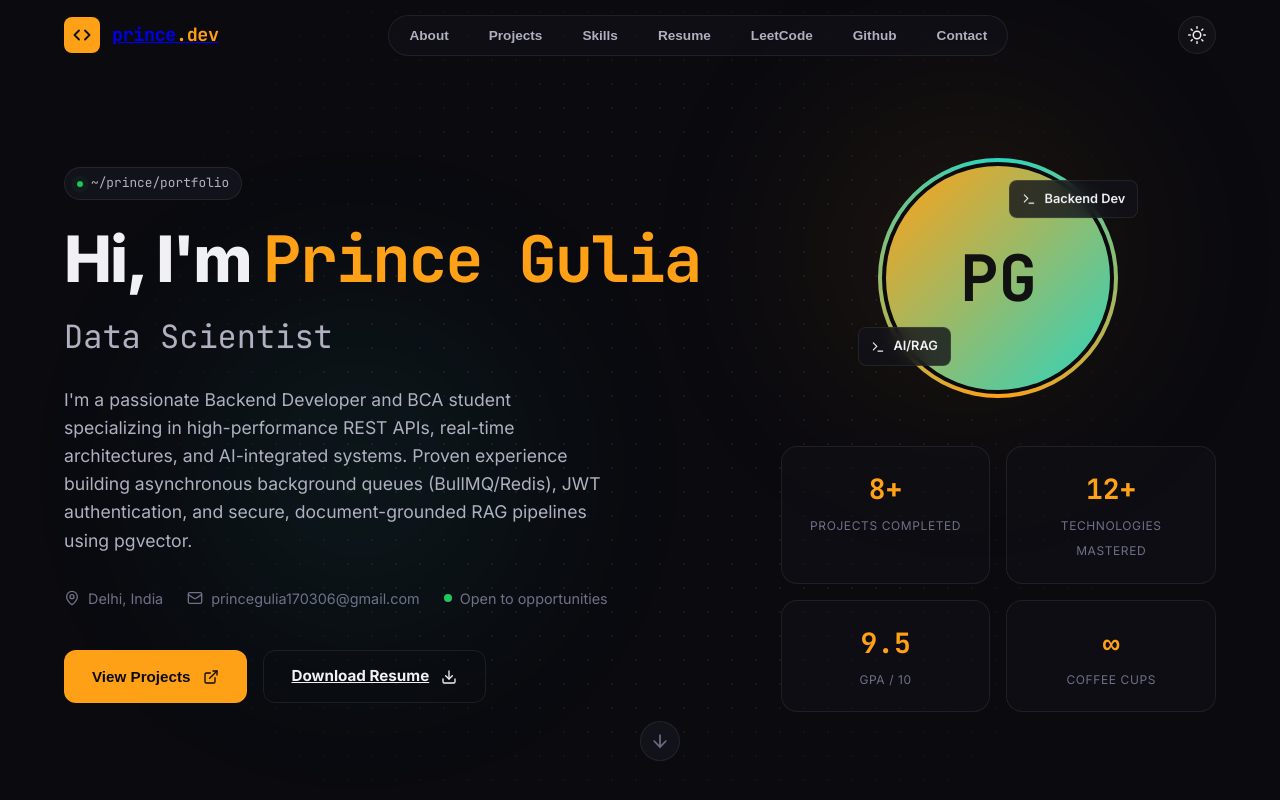
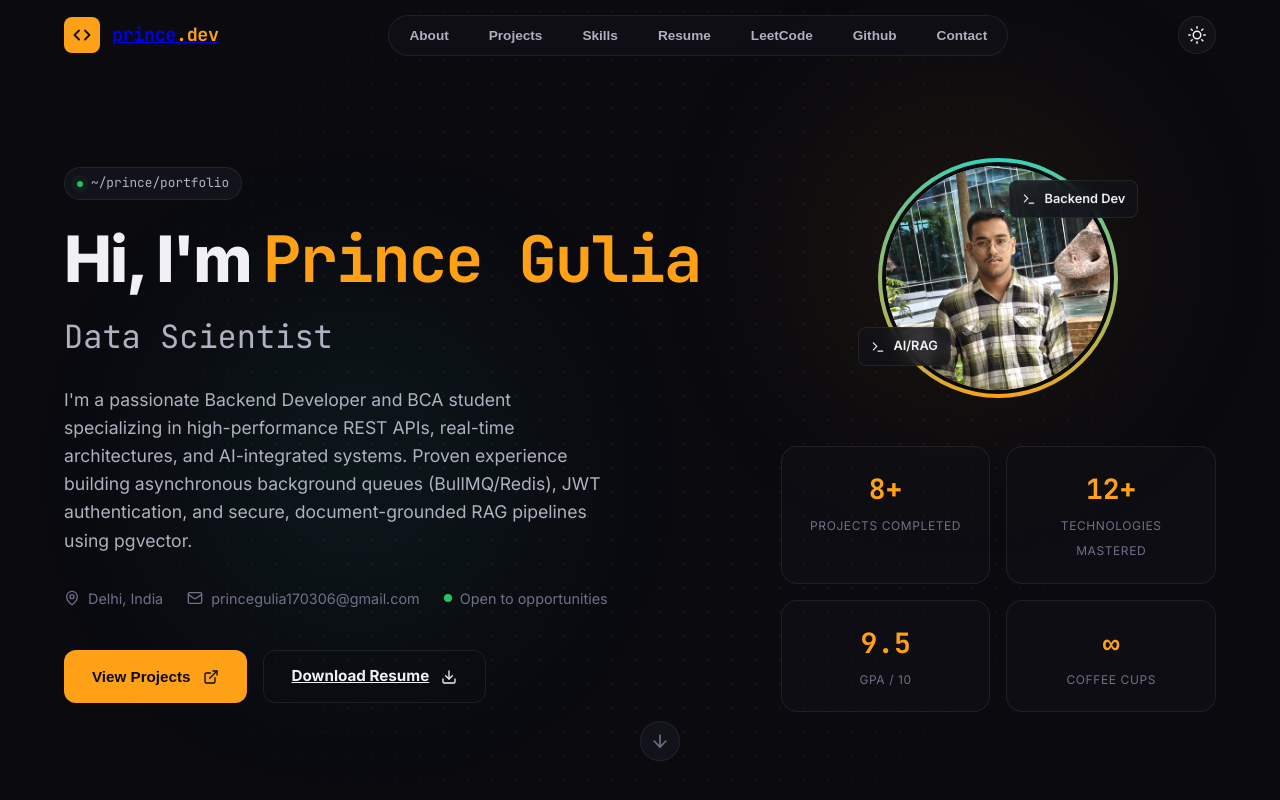
Before and after one commit to Prince-Gulia/prince-portfolio, a React (Vite) app: page / in a window 1280 px wide. Shown: the top 800 px of the page. Built offline with nearby package versions, Linux system fonts and the light colour scheme.

Commit message:
feat: add profile picture to hero section

```diff
--- a/src/components/Hero.jsx
+++ b/src/components/Hero.jsx
@@ -176,25 +176,17 @@ export default function Hero() {
         <div className="hero-right reveal">
           <div className="hero-avatar-wrapper">
             <div className="hero-avatar-ring">
-              <div
-                className="hero-avatar-inner"
-                style={{
-                  background: 'linear-gradient(135deg, var(--accent), var(--teal))',
-                  display: 'flex',
-                  alignItems: 'center',
-                  justifyContent: 'center',
-                }}
-              >
-                <span
+              <div className="hero-avatar-inner">
+                <img
+                  src="/profile.jpg"
+                  alt="Prince Gulia"
                   style={{
-                    fontSize: '4rem',
-                    fontWeight: 800,
-                    fontFamily: "'JetBrains Mono'",
-                    color: '#111',
+                    width: '100%',
+                    height: '100%',
+                    objectFit: 'cover',
+                    display: 'block',
                   }}
-                >
-                  PG
-                </span>
+                />
               </div>
             </div>
             <div className="hero-float-badge hero-float-badge-top">
```
Also changed, not shown: public/profile.jpg (added).
